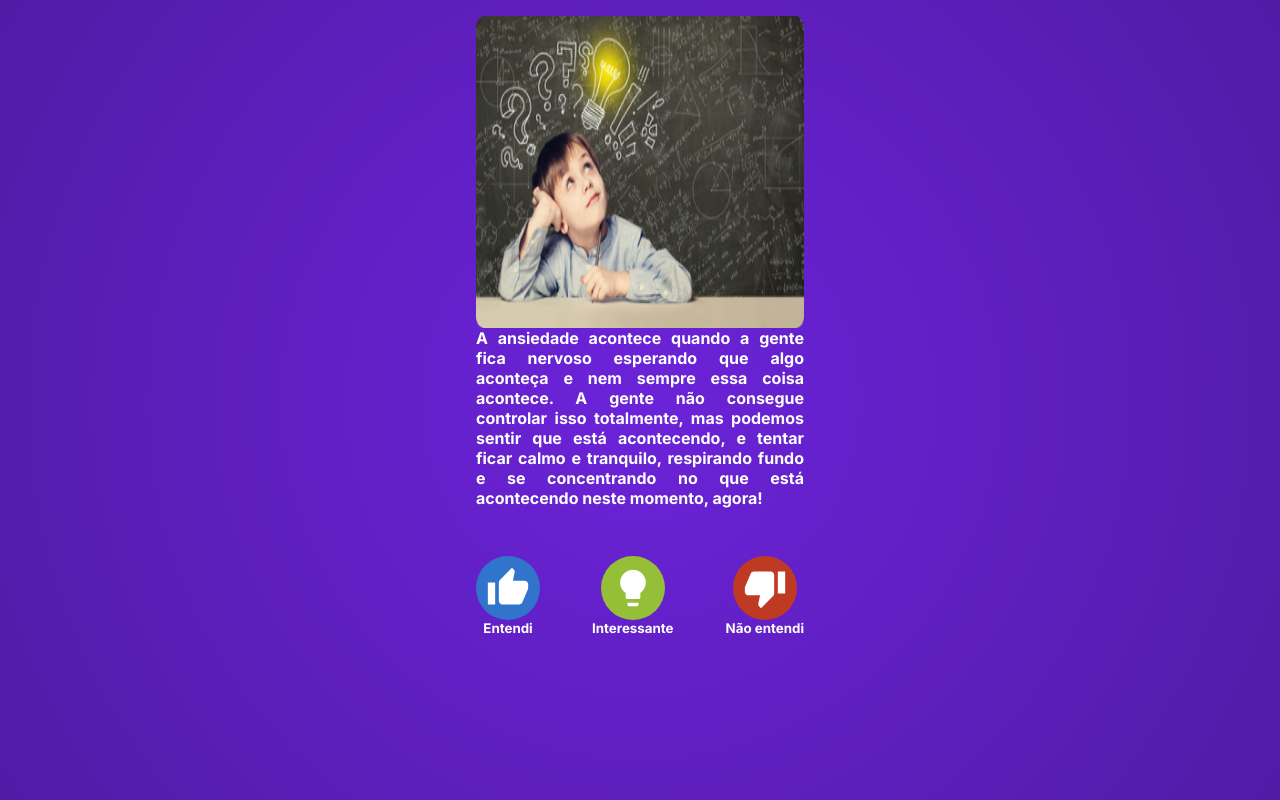
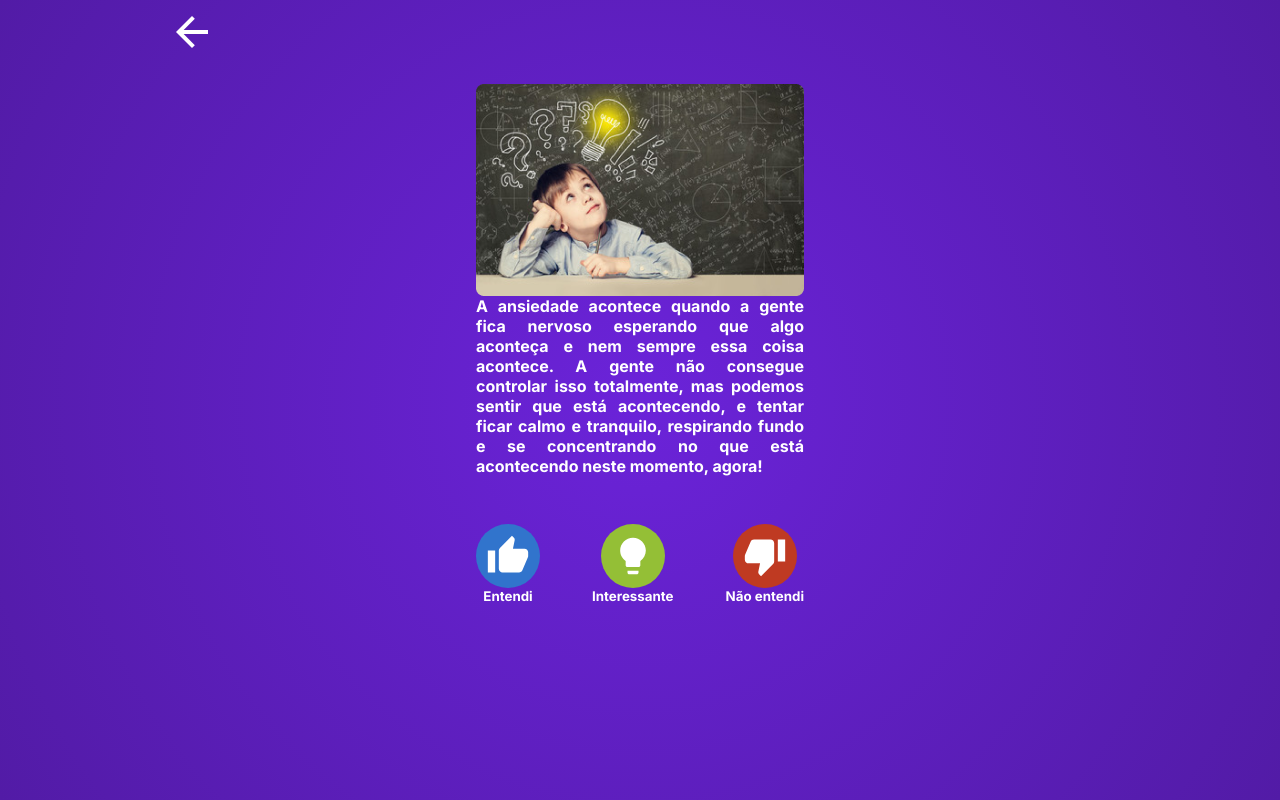
Before and after one commit to pensuapps/explorandoMinhaMente, a React (Create React App) app: page /informacoessobreansiedade in a window 1280 px wide. Built offline with nearby package versions, Linux system fonts and the light colour scheme.

Commit message:
Adição de link para página de informações sobre ansiedade e ajustes no css

```diff
--- a/src/css/anxietyGamePage.modules.css
+++ b/src/css/anxietyGamePage.modules.css
@@ -6,14 +6,14 @@
 .game-area .question-text {
   text-align: justify;
   margin-top: 2rem;
-  height: 5.626rem;
+  height: 5rem;
 }
 
 .game-area .action-buttons-container {
   display: flex;
   justify-content: space-between;
 
-  margin-top: 3rem;
+  margin-top: 0.85rem;
 }
 
 .game-area .button-confirm {
@@ -28,3 +28,10 @@
   margin-top: 2rem;
   text-align: center;
 }
+
+a{
+  color: white;
+}
+a:visited {
+  color: white;
+}
--- a/src/css/anxietyInfoPage.modules.css
+++ b/src/css/anxietyInfoPage.modules.css
@@ -1,9 +1,10 @@
-.banner {
+.banner-info {
   width: 20.5rem;
+  height: 13.25rem;
   margin: auto;
 }
 
-.banner img {
+.banner-info img {
   width: 100%;
 }
 
--- a/src/views/AnxietyGamePage.jsx
+++ b/src/views/AnxietyGamePage.jsx
@@ -4,12 +4,14 @@ import { MdOutlineCheck, MdOutlineClose, MdThumbUp, MdThumbDown } from "react-ic
 import { Banner } from "../components/Banner"
 import { Header } from "../components/Header"
 import { useAnxietyQuestions } from "../hooks/anxietyQuestionary"
+import { Link } from "react-router-dom"
 export function AnxietyGamePage() {
   const { isLastQuestion, currentIndex, incrementCurrentIndex, currentQuestion } = useAnxietyQuestions()
 
   function answareQuestion({ answareScore }) {
     incrementCurrentIndex()
   }
+
   return (
     <>
       <Header backTo={"/"} />
@@ -41,7 +43,7 @@ export function AnxietyGamePage() {
             }
           </div>
 
-          {isLastQuestion && <h4 className="know-more"><a>Ficou curioso? Clique aqui</a></h4>}
+          {isLastQuestion && <h4 className="know-more"><Link to="/informacoessobreansiedade">Ficou curioso? Clique aqui</Link></h4>}
         </section>
       </main>
     </>
--- a/src/views/AnxietyInfoPage.jsx
+++ b/src/views/AnxietyInfoPage.jsx
@@ -3,11 +3,14 @@ import "../css/anxietyInfoPage.modules.css"
 import kidthinking from "../images/anxietyGame/kidthinking-anxietyinfo.png"
 
 import { MdThumbUp, MdThumbDown, MdLightbulb } from "react-icons/md"
+import { Header } from "../components/Header"
 
 export function AnxietyInfoPage() {
   return (
+    <>
+      <Header backTo="/"/>
       <main>
-      <div className="banner">
+        <div className="banner-info">
           <img
             src={kidthinking}
             alt="imagem de uma criança apoiada na mesa com a mão na cabeça pensando, junto com várias imagens de ponto de interrogação e lâmpada" />
@@ -43,5 +46,6 @@ export function AnxietyInfoPage() {
           </button>
         </div>
       </main>
+    </>
   )
 }
```
Lines whose indentation alone changed are shown as unchanged.
